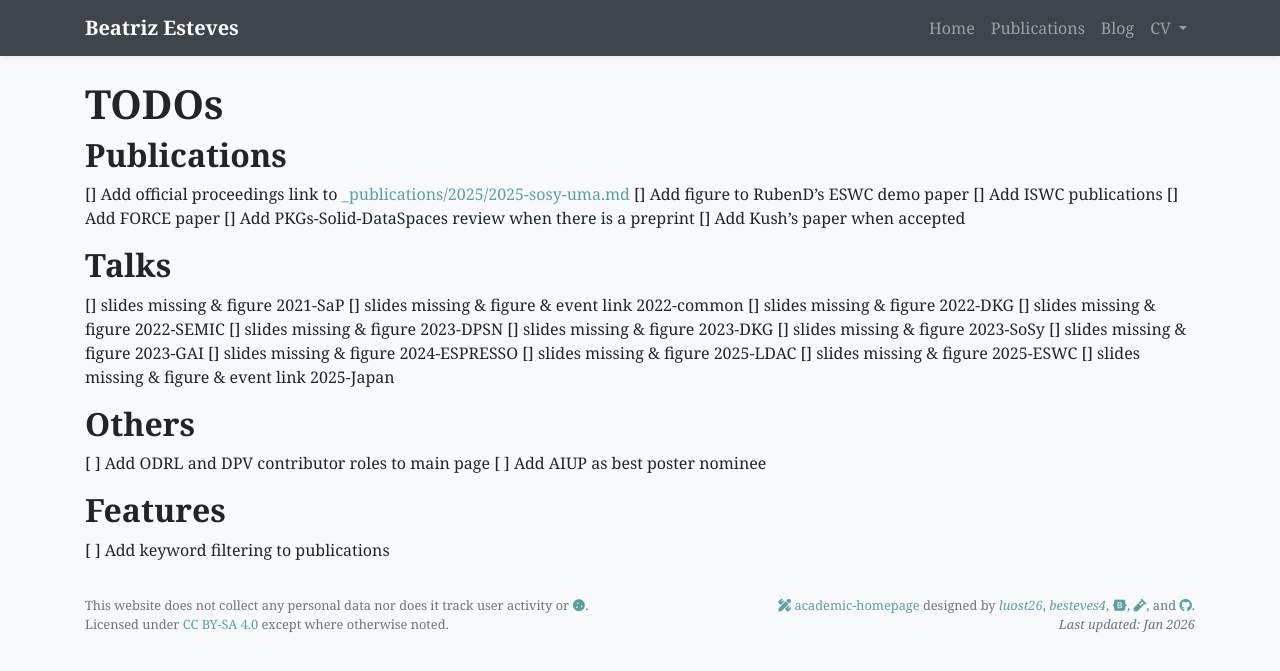
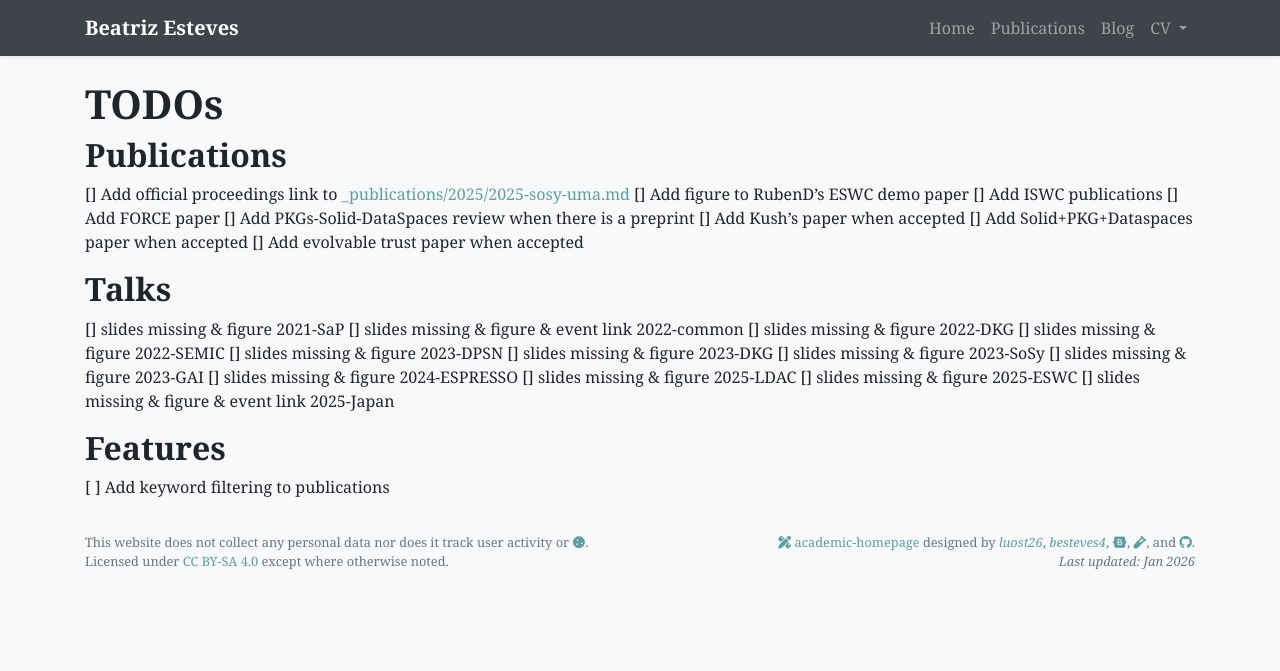
Before and after one commit to besteves4/besteves4.github.io, a Jekyll site: the page built from TODOS.md, in a window 1280 px wide. Shown: the top 671 px of the page. Built offline with Jekyll 4.4.1, drawn with Linux system fonts in a browser that asks for light colours; nearby versions of some CDN libraries; our own code applies the rules of GitHub Pages for plain Markdown files; a style sheet for code colours, icons or effects is not loaded.

Commit message:
add missing award + position as DPVCG co-chair

```diff
--- a/TODOS.md
+++ b/TODOS.md
@@ -7,6 +7,8 @@
 [] Add FORCE paper
 [] Add PKGs-Solid-DataSpaces review when there is a preprint
 [] Add Kush's paper when accepted
+[] Add Solid+PKG+Dataspaces paper when accepted
+[] Add evolvable trust paper when accepted
 
 ## Talks
 [] slides missing & figure 2021-SaP
@@ -22,9 +24,5 @@
 [] slides missing & figure 2025-ESWC
 [] slides missing & figure & event link 2025-Japan
 
-## Others
-[ ] Add ODRL and DPV contributor roles to main page
-[ ] Add AIUP as best poster nominee
-
 ## Features
 [ ] Add keyword filtering to publications
--- a/_data/profile.yml
+++ b/_data/profile.yml
@@ -5,6 +5,8 @@
 positions:
 - logo: /assets/images/badges/ugent.png  # Logo is optional
   name: Postdoctoral Researcher in the <a href="https://knows.idlab.ugent.be" target="_blank">KNoWS</a> group at <a href="https://idlab.ugent.be" target="_blank">IDLab</a>, <a href="https://www.ugent.be" target="_blank">Ghent University</a> - <a href="https://www.imec-int.com/" target="_blank">imec</a>
+- logo: /assets/images/badges/dpv.png
+  name: <a style="padding-left:0.9em"></a>Co-chair of the <a href="https://www.w3.org/groups/cg/dpvcg/" target="_blank">W3C DPVCG</a>
 # - name: Position 2 without logo
 
 email: "beatriz.esteves@ugent.be"
@@ -88,5 +90,7 @@
   date: Jun. 2025
 - name: Finished Ph.D. with <i>Cum Laude</i> honours
   date: Dec. 2024
+- name: Best Poster Nominee at <a href="https://2024-eu.semantics.cc" target="_blank">SEMANTiCS2024</a>
+  date: Sep. 2024
 - name: Best Paper Award at <a href="https://odpa.github.io/workshop-on-ontology-design-and-patterns/2023/" target="_blank">WOP2023</a>, co-located with <a href="https://iswc2023.semanticweb.org" target="_blank">ISWC2023</a>
   date: Nov. 2023
```
Also changed, not shown: assets/images/badges/dpv.png (added).
